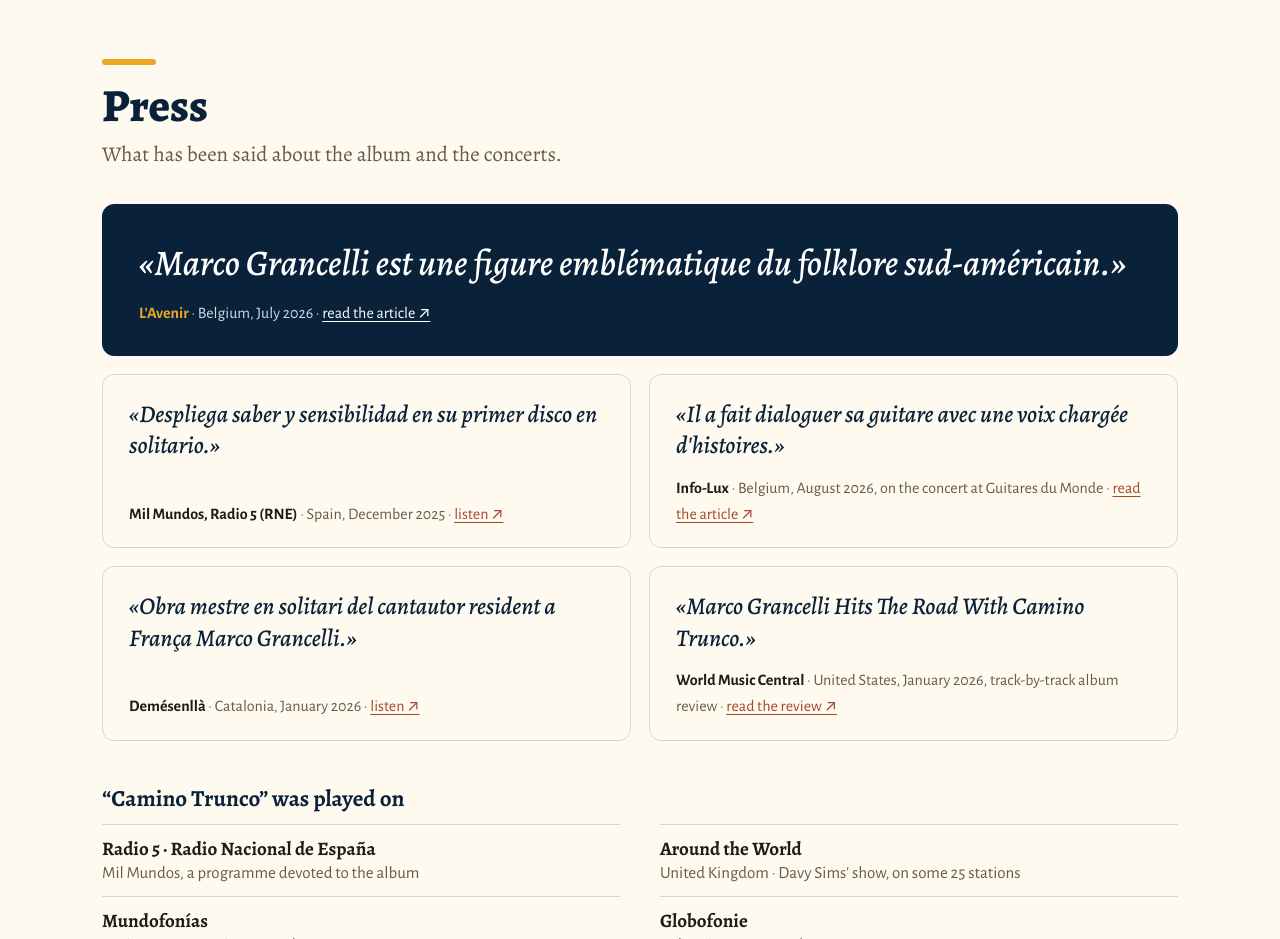
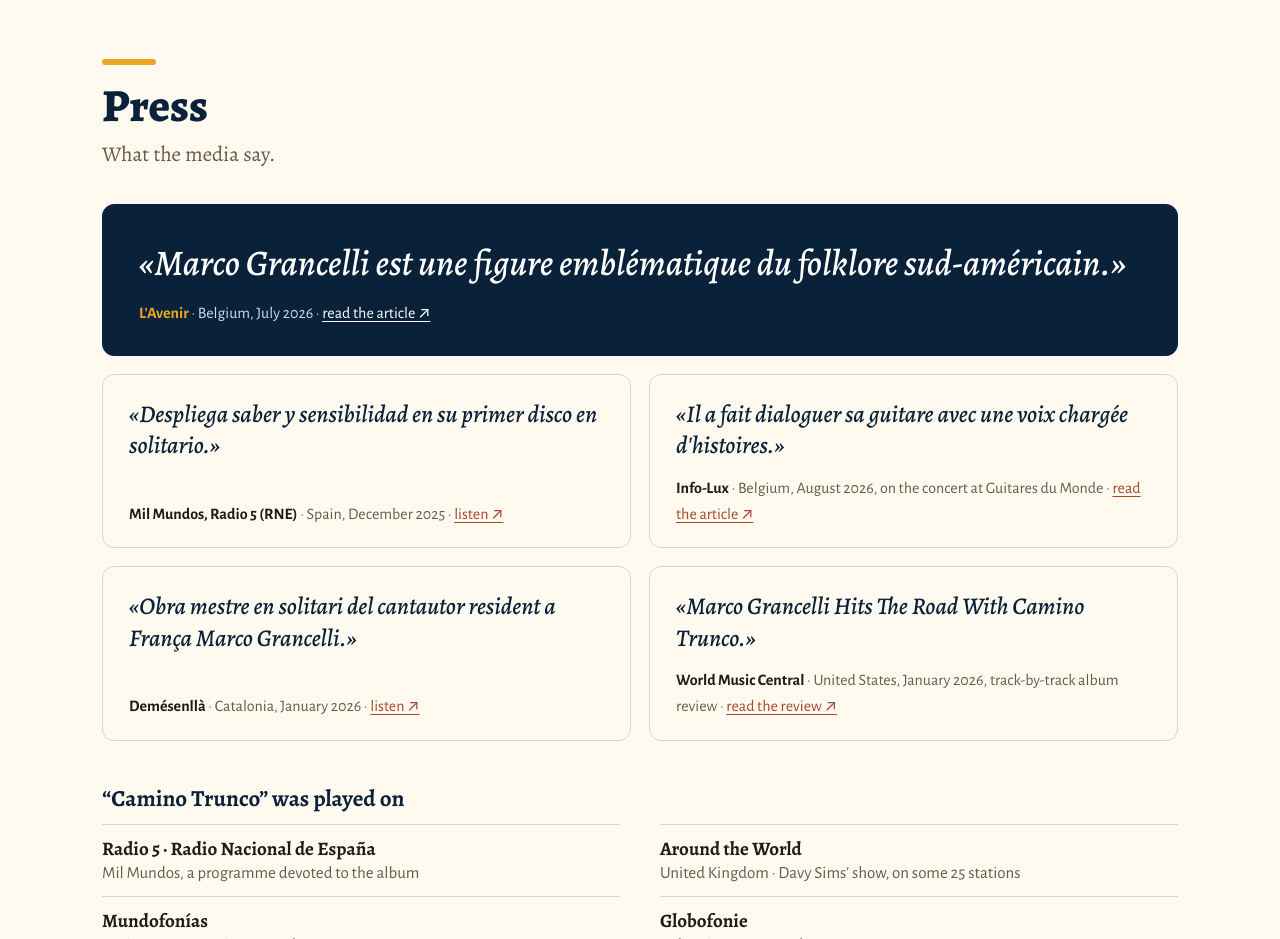
Before and after one commit to MarcoGrancelli/marcograncelli, a plain HTML site: page index.html in a window 1280 px wide. Shown: the part 2620-3559 px from the top of the page. Drawn offline with nearby package versions, Linux system fonts and the light colour scheme.

Commit message:
Add files via upload

```diff
--- a/index.html
+++ b/index.html
@@ -318,7 +318,7 @@
 <section class="bloque claro" id="prensa">
   <div class="ancho">
     <h2 data-t="pr-h">Prensa</h2>
-    <p class="entrada" data-t="pr-entrada">Lo que dijeron del disco y de los conciertos.</p>
+    <p class="entrada" data-t="pr-entrada">Lo que dicen los medios.</p>
 
     <div class="citas">
       <blockquote class="cita grande">
@@ -472,7 +472,6 @@ var TEXTOS = {
   "co-f3b": ["Avec Corentin Restif à l'accordéon.", "With Corentin Restif on accordion."],
 
   "v-h": ["Vidéos", "Videos"],
-  "v-entrada": ["Le concert en deux minutes, et un morceau entier en live.", "The concert in two minutes, and one full song live."],
   "v-1": ["Teaser du concert", "Concert teaser"],
   "v-2": ["« Con el Alma Dividida », en live", "“Con el Alma Dividida”, live"],
 
@@ -484,7 +483,7 @@ var TEXTOS = {
   "d-btn1": ["Écouter sur Spotify", "Listen on Spotify"],
 
   "pr-h": ["Presse", "Press"],
-  "pr-entrada": ["Ce qu'on a dit de l'album et des concerts.", "What has been said about the album and the concerts."],
+  "pr-entrada": ["Ce qu'en disent les médias.", "What the media say."],
   "pr-c1": ["Belgique, juillet 2026", "Belgium, July 2026"],
   "pr-c2": ["Espagne, décembre 2025", "Spain, December 2025"],
   "pr-c3": ["Belgique, août 2026, à propos du concert à Guitares du Monde", "Belgium, August 2026, on the concert at Guitares du Monde"],
@@ -504,7 +503,6 @@ var TEXTOS = {
   "pr-s8": ["Chili · podcast, concert et entretien à Santiago", "Chile · podcast, concert and conversation in Santiago"],
 
   "f-h": ["Photos", "Photos"],
-  "f-entrada": ["Photos de presse. Un clic pour les agrandir.", "Press photos. Click to enlarge."],
   "f-nota": ["Photos : Lionel Pesqué.", "Photos: Lionel Pesqué."],
 
   "b-h": ["Biographie", "Biography"],
```
